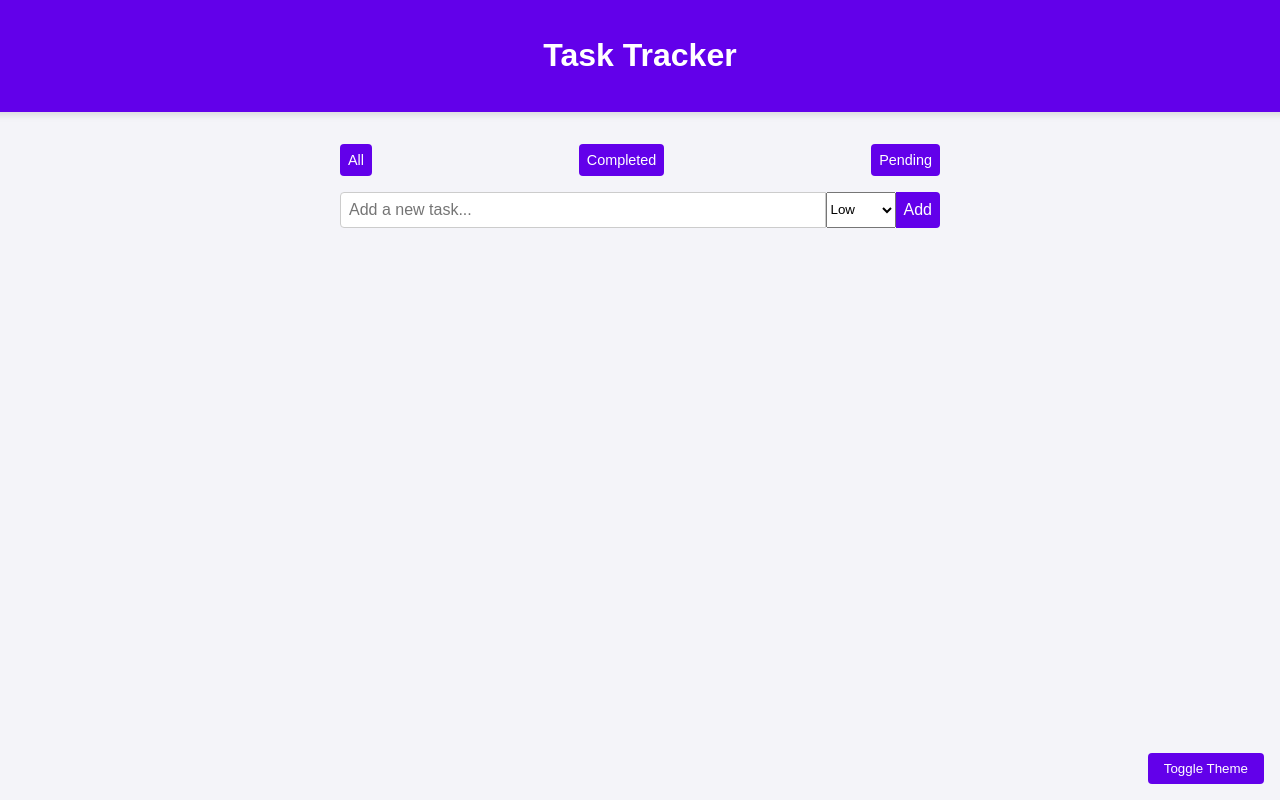
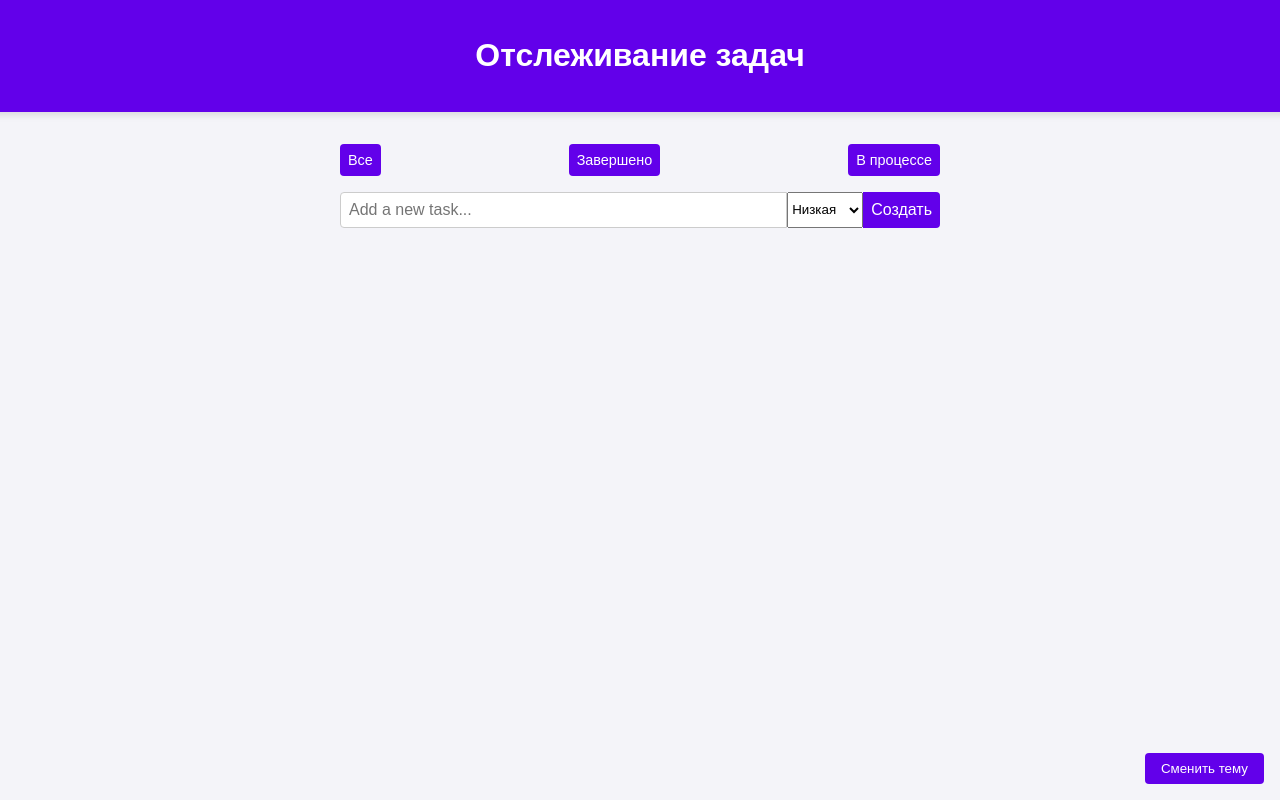
Before and after one commit to Dmitry-winRAR/task-tracker, a plain HTML site: page index.html in a window 1280 px wide. Drawn offline with Linux system fonts and the light colour scheme.

Commit message:
Update index.html

```diff
--- a/index.html
+++ b/index.html
@@ -8,26 +8,26 @@
 </head>
 <body>
     <header>
-        <h1>Task Tracker</h1>
+        <h1>Отслеживание задач</h1>
     </header>
     <div class="container">
         <div class="filters">
-            <button data-filter="all" class="active">All</button>
-            <button data-filter="completed">Completed</button>
-            <button data-filter="pending">Pending</button>
+            <button data-filter="all" class="active">Все</button>
+            <button data-filter="completed">Завершено</button>
+            <button data-filter="pending">В процессе</button>
         </div>
         <div class="task-input">
             <input type="text" id="task-input" placeholder="Add a new task...">
             <select id="priority-select">
-                <option value="low">Low</option>
-                <option value="medium">Medium</option>
-                <option value="high">High</option>
+                <option value="low">Низкая</option>
+                <option value="medium">Средняя</option>
+                <option value="high">Высокая</option>
             </select>
-            <button id="add-task">Add</button>
+            <button id="add-task">Создать</button>
         </div>
         <ul class="tasks" id="task-list"></ul>
     </div>
-    <button class="theme-toggle" id="theme-toggle">Toggle Theme</button>
+    <button class="theme-toggle" id="theme-toggle">Сменить тему</button>
     <script src="script.js"></script>
 </body>
 </html>
```
